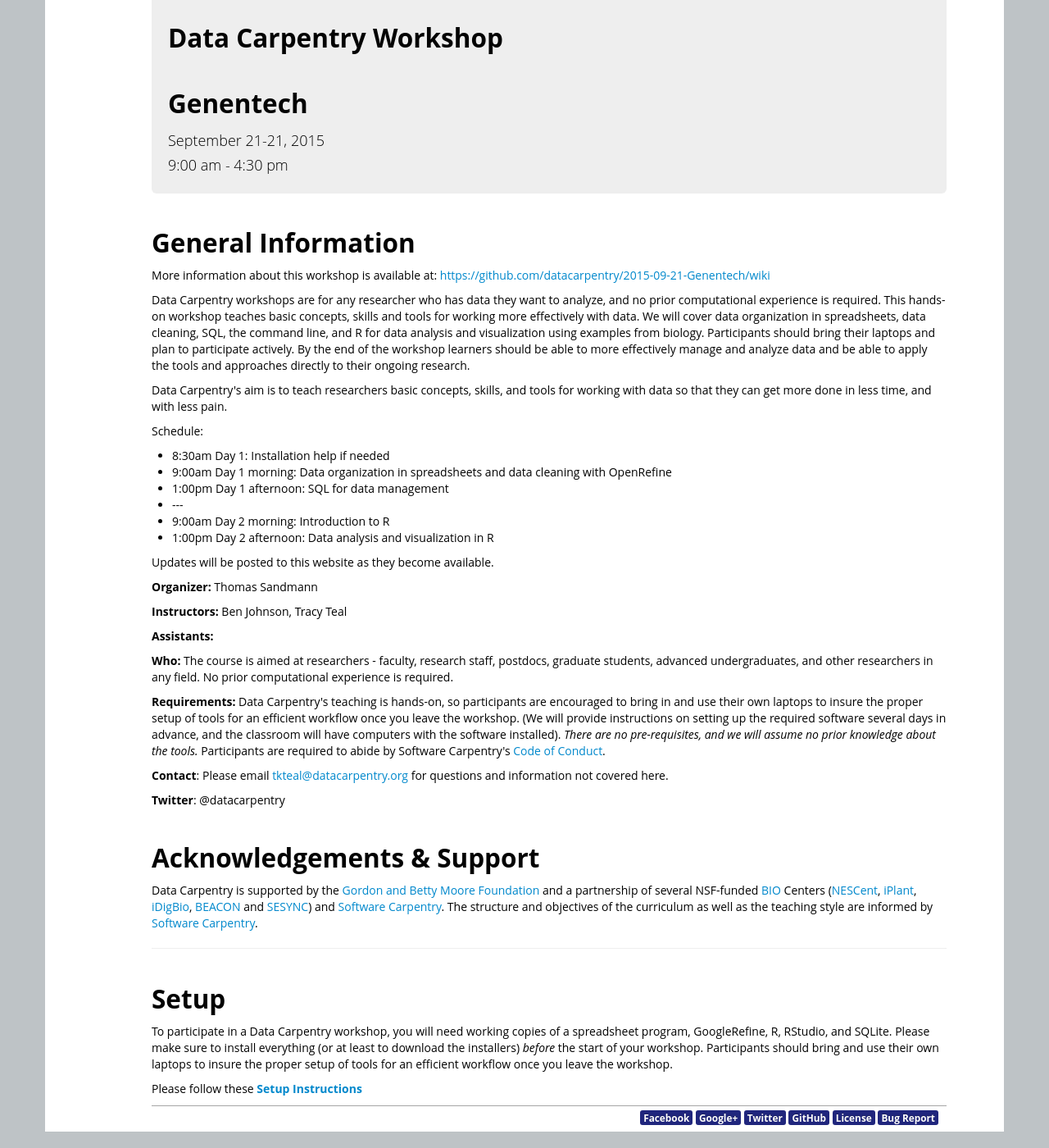
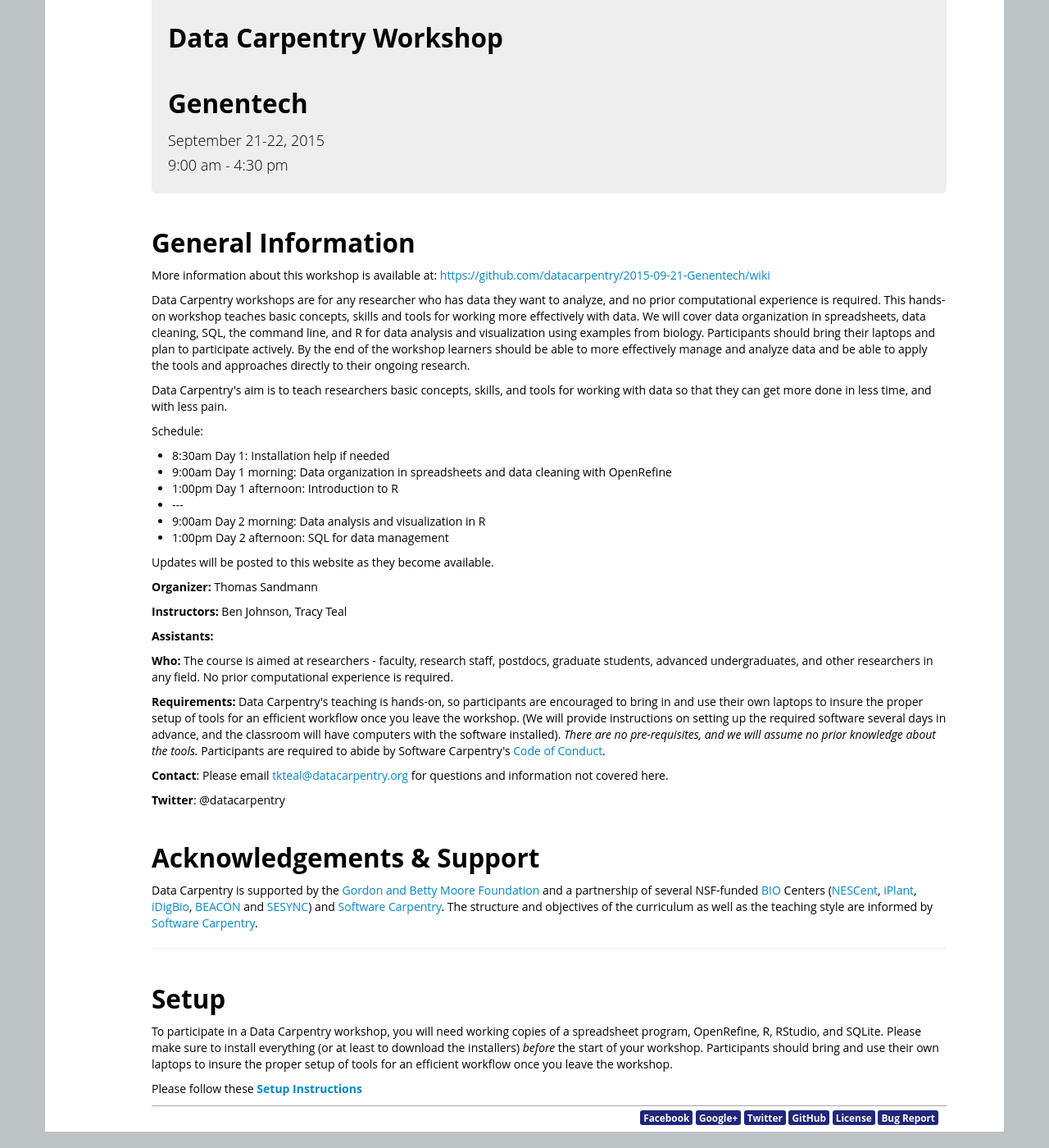
Before and after one commit to biobenkj/2015-09-21-Genentech, a Jekyll site: the page built from index.html, in a window 1280 px wide and 1400 px high, scrolled down 145 px. Shown: the whole window at 82% size. Built offline with Jekyll 4.4.1, drawn with Linux system fonts in a browser that asks for light colours; nearby versions of some CDN libraries; library files that are not in the unit come from our copies.

Commit message:
fixed date and schedule

```diff
--- a/index.html
+++ b/index.html
@@ -4,7 +4,7 @@
 venue: Genentech
 address:
 country: United-States
-humandate: September 21-21, 2015
+humandate: September 21-22, 2015
 humantime: 9:00 am - 4:30 pm
 startdate: 2015-09-21
 enddate: 2015-09-22
@@ -48,10 +48,10 @@
 <ul>
 <li>  8:30am Day 1: Installation help if needed
 <li>  9:00am Day 1 morning: Data organization in spreadsheets and data cleaning with OpenRefine
-<li>  1:00pm Day 1 afternoon: SQL for data management
+<li>  1:00pm Day 1 afternoon: Introduction to R
 <li>  ---
-<li>  9:00am Day 2 morning: Introduction to R
-<li>  1:00pm Day 2 afternoon: Data analysis and visualization in R
+<li>  9:00am Day 2 morning: Data analysis and visualization in R
+<li>  1:00pm Day 2 afternoon: SQL for data management
 </ul>
 
 
@@ -230,7 +230,7 @@
 
 <p>
   To participate in a Data Carpentry workshop,
-  you will need working copies of a spreadsheet program, GoogleRefine, R, RStudio, and SQLite. Please make sure to install everything
+  you will need working copies of a spreadsheet program, OpenRefine, R, RStudio, and SQLite. Please make sure to install everything
   (or at least to download the installers)
   <em>before</em> the start of your workshop.
 
```
